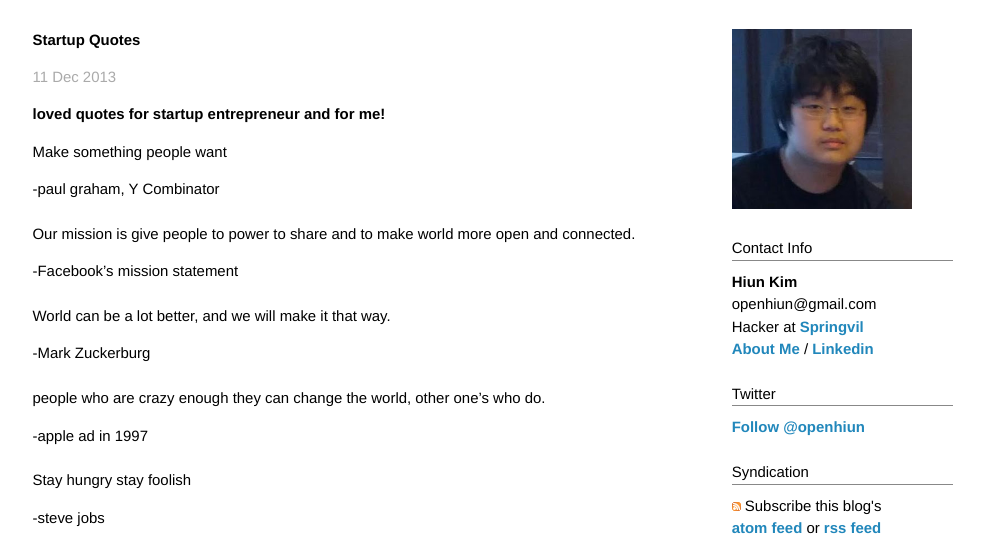
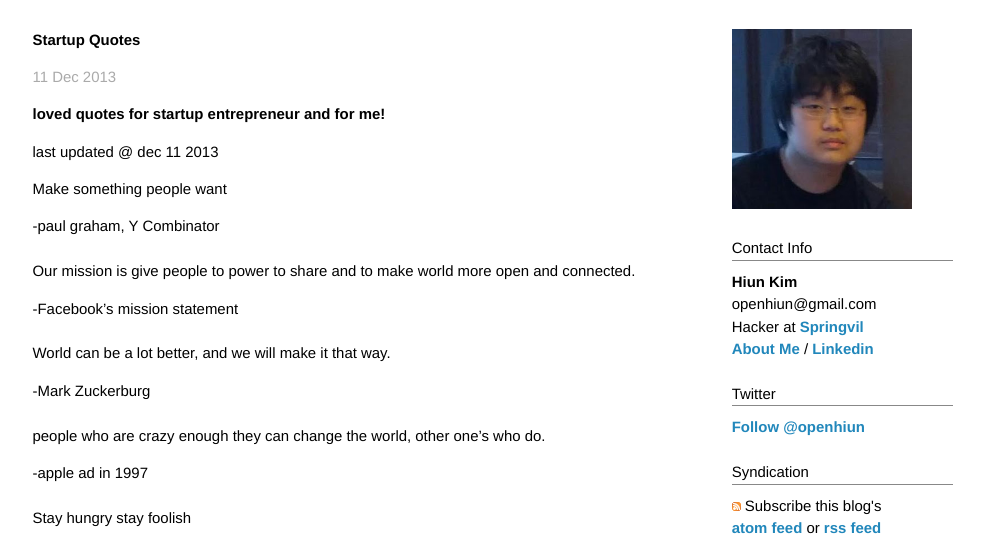
Before and after one commit to Gorski4123/openhiun.github.com, a Jekyll site: the page built from _posts/2013-12-11-quotes.md, in a window 1280 px wide and 900 px high, cut to the strip 359-900 px from the top of the window. Shown: the whole strip, without its empty margins (160-1144 px from the left). Built offline with Jekyll 4.4.1, drawn with Linux system fonts in a browser that asks for light colours; Markdown is read by kramdown in place of the engine named in the settings; comment, search, counter and statistics services are not loaded.

Commit message:
Update 2013-12-11-quotes.md

```diff
--- a/_posts/2013-12-11-quotes.md
+++ b/_posts/2013-12-11-quotes.md
@@ -8,6 +8,8 @@
 ---
 
 **loved quotes for startup entrepreneur and for me!**
+
+last updated @ dec 11 2013
 
 Make something people want
 
```
